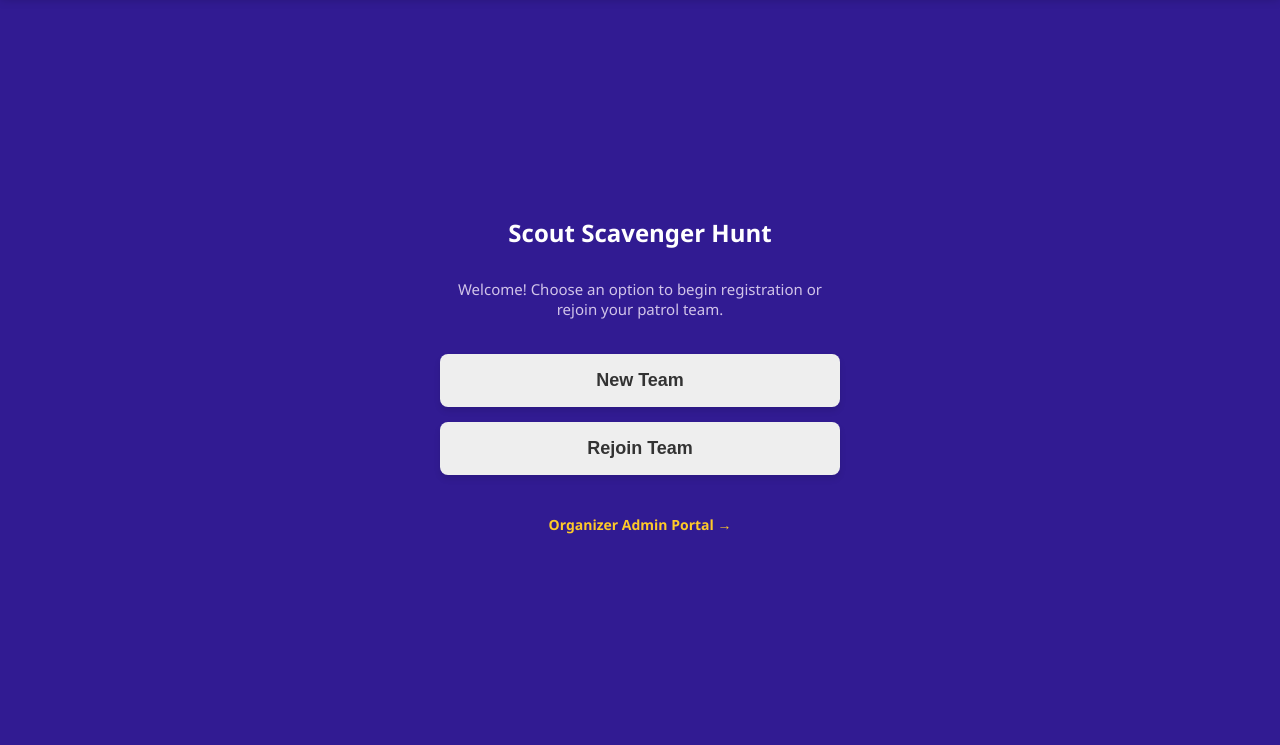
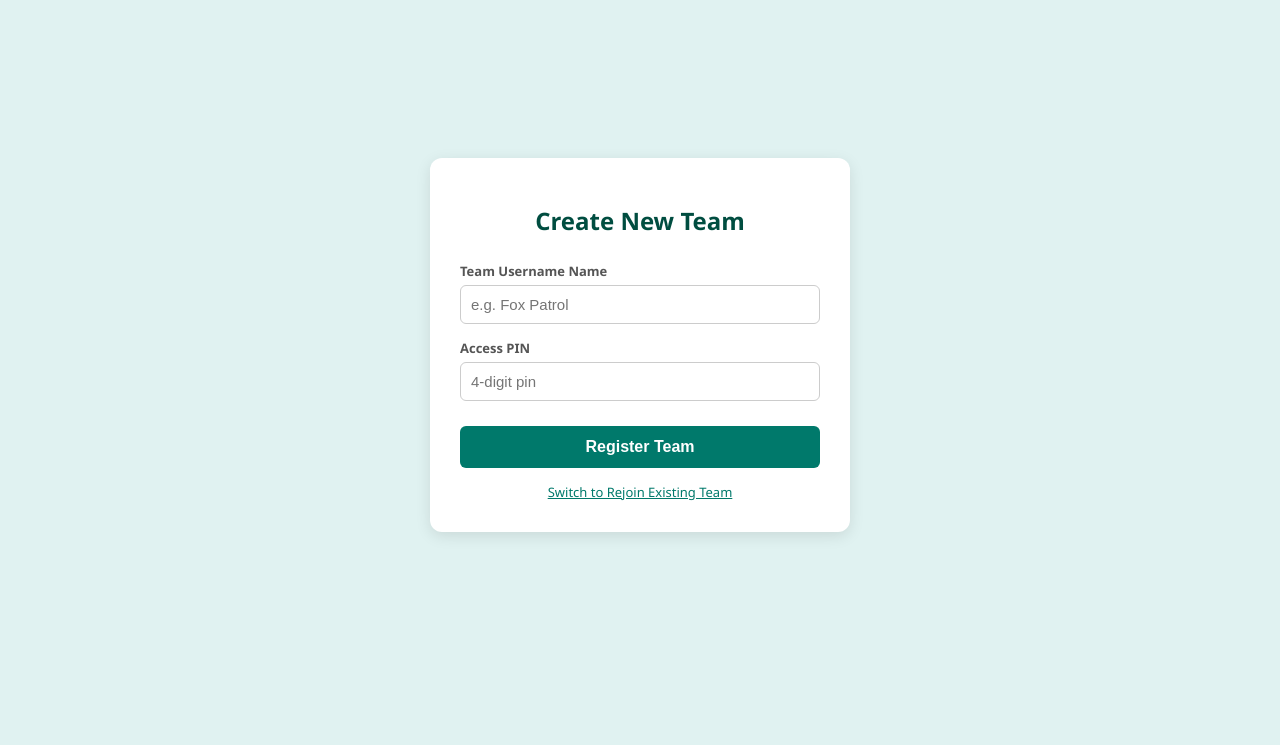
Before and after one commit to GalileoESU/Scouts, a website: page index.html in a window 1280 px wide. Shown: the part 55-800 px from the top of the page. Drawn offline with Linux system fonts and the light colour scheme.

Commit message:
Add files via upload

```diff
--- a/index.html
+++ b/index.html
@@ -3,33 +3,107 @@
 <head>
     <meta charset="UTF-8">
     <meta name="viewport" content="width=device-width, initial-scale=1.0">
-    <title>Scout Hunt Entry</title>
+    <title>Scout Entry Portal</title>
     <style>
-        body { font-family: 'Segoe UI', sans-serif; background-color: #311b92; margin: 0; display: flex; flex-direction: column; align-items: center; justify-content: center; height: 100vh; box-sizing: border-box; }
-        header { width: 100%; background-color: #4a148c; display: flex; justify-content: center; align-items: center; padding: 15px 0; position: fixed; top: 0; box-shadow: 0 2px 10px rgba(0,0,0,0.2); }
-        header img { max-height: 50px; }
-        .container { max-width: 400px; width: 90%; text-align: center; display: flex; flex-direction: column; gap: 15px; margin-top: 60px; }
-        h2 { color: white; margin: 0; }
-        .subtitle { color: #d1c4e9; margin-bottom: 20px; font-size: 15px; }
-        .btn-stacked { background-color: #eeeeee; color: #333; padding: 16px; border-radius: 8px; font-size: 18px; border: none; cursor: pointer; font-weight: bold; width: 100%; box-shadow: 0 4px 6px rgba(0,0,0,0.1); }
-        .host-link { color: #ffca28; margin-top: 25px; text-decoration: none; font-size: 14px; font-weight: bold; }
+        body { font-family: 'Segoe UI', sans-serif; background: #e0f2f1; margin: 0; display: flex; align-items: center; justify-content: center; min-height: 100vh; }
+        .login-card { background: white; padding: 30px; border-radius: 12px; box-shadow: 0 4px 15px rgba(0,0,0,0.1); width: 90%; max-width: 360px; text-align: center; }
+        h1 { color: #004d40; margin-bottom: 25px; font-size: 24px; }
+        .input-group { margin-bottom: 15px; text-align: left; }
+        label { display: block; font-size: 13px; font-weight: bold; color: #555; margin-bottom: 5px; }
+        input { width: 100%; padding: 10px; border: 1px solid #ccc; border-radius: 6px; box-sizing: border-box; font-size: 15px; }
+        .action-btn { background: #00796b; color: white; border: none; padding: 12px; width: 100%; border-radius: 6px; font-weight: bold; font-size: 16px; cursor: pointer; margin-top: 10px; }
+        .switch-link { margin-top: 15px; display: inline-block; font-size: 13px; color: #00796b; cursor: pointer; text-decoration: underline; }
+        .feedback-msg { margin-top: 15px; font-weight: bold; font-size: 14px; }
     </style>
 </head>
 <body>
 
-    <header>
-        <img src="logo.png" alt="Scout Logo">
-    </header>
+    <div class="login-card">
+        <h1 id="portal-title">Create New Team</h1>
 
-    <div class="container">
-        <h2>Scout Scavenger Hunt</h2>
-        <p class="subtitle">Welcome! Choose an option to begin registration or rejoin your patrol team.</p>
+        <div class="input-group">
+            <label for="team-name">Team Username Name</label>
+            <input type="text" id="team-name" placeholder="e.g. Fox Patrol">
+        </div>
 
-        <button class="btn-stacked" onclick="location.href='team-creation.html'">New Team</button>
-        <button class="btn-stacked" onclick="location.href='team-creation.html?type=rejoin'">Rejoin Team</button>
+        <div class="input-group">
+            <label for="team-pin">Access PIN</label>
+            <input type="password" id="team-pin" placeholder="4-digit pin" maxlength="6">
+        </div>
 
-        <a href="host-login.html" class="host-link">Organizer Admin Portal →</a>
+        <button class="action-btn" id="submit-btn" onclick="executePortalAction()">Register Team</button>
+
+        <div>
+            <span class="switch-link" id="toggle-intent-link" onclick="togglePortalIntent()">Switch to Rejoin Existing Team</span>
+        </div>
+
+        <div class="feedback-msg" id="status-feedback" style="display:none;"></div>
     </div>
 
+    <script>
+        const BACKEND_URL = 'https://scouts-backend-24lj.onrender.com';
+        let actionIntent = 'CREATE'; // Can be 'CREATE' or 'REJOIN'
+
+        function togglePortalIntent() {
+            const title = document.getElementById('portal-title');
+            const button = document.getElementById('submit-btn');
+            const link = document.getElementById('toggle-intent-link');
+            const feedback = document.getElementById('status-feedback');
+
+            feedback.style.display = 'none';
+
+            if (actionIntent === 'CREATE') {
+                actionIntent = 'REJOIN';
+                title.innerText = "Rejoin Your Team";
+                button.innerText = "Login / Rejoin";
+                link.innerText = "Switch to Create New Team";
+            } else {
+                actionIntent = 'CREATE';
+                title.innerText = "Create New Team";
+                button.innerText = "Register Team";
+                link.innerText = "Switch to Rejoin Existing Team";
+            }
+        }
+
+        function executePortalAction() {
+            const nameVal = document.getElementById('team-name').value.trim();
+            const pinVal = document.getElementById('team-pin').value.trim();
+            const feedback = document.getElementById('status-feedback');
+
+            if (!nameVal || !pinVal) {
+                feedback.style.display = 'block';
+                feedback.style.color = '#c62828';
+                feedback.innerText = "Please fill out both inputs fields completely.";
+                return;
+            }
+
+            feedback.style.display = 'block';
+            feedback.style.color = '#004d40';
+            feedback.innerText = "Authenticating with server engine...";
+
+            const targetEndpoint = actionIntent === 'CREATE' ? '/api/team/create' : '/api/team/rejoin';
+
+            fetch(`${BACKEND_URL}${targetEndpoint}`, {
+                method: 'POST',
+                headers: { 'Content-Type': 'application/json' },
+                body: JSON.stringify({ teamName: nameVal, pin: pinVal })
+            })
+            .then(async res => {
+                const data = await res.json();
+                if (res.ok && data.success) {
+                    localStorage.setItem('scout_team_id', data.teamId);
+                    feedback.style.color = '#2e7d32';
+                    feedback.innerText = "Authorized! Launching application hub...";
+                    setTimeout(() => { window.location.href = 'dashboard.html'; }, 1000);
+                } else {
+                    throw new Error(data.message || "Invalid inputs or verification error.");
+                }
+            })
+            .catch(err => {
+                feedback.style.color = '#c62828';
+                feedback.innerText = err.message;
+            });
+        }
+    </script>
 </body>
 </html>
```
Also changed, not shown: server.js (+25 -11 lines).
